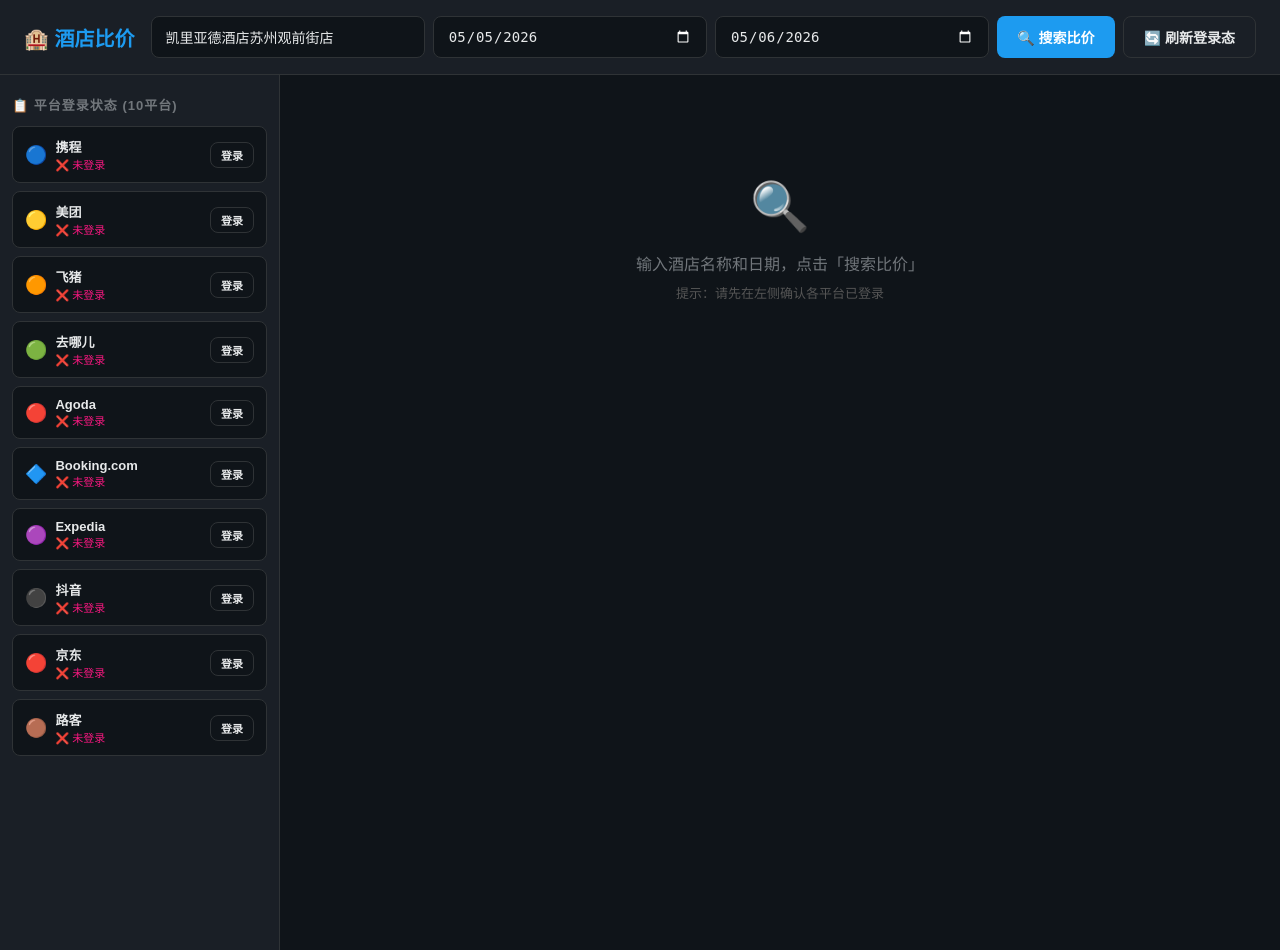
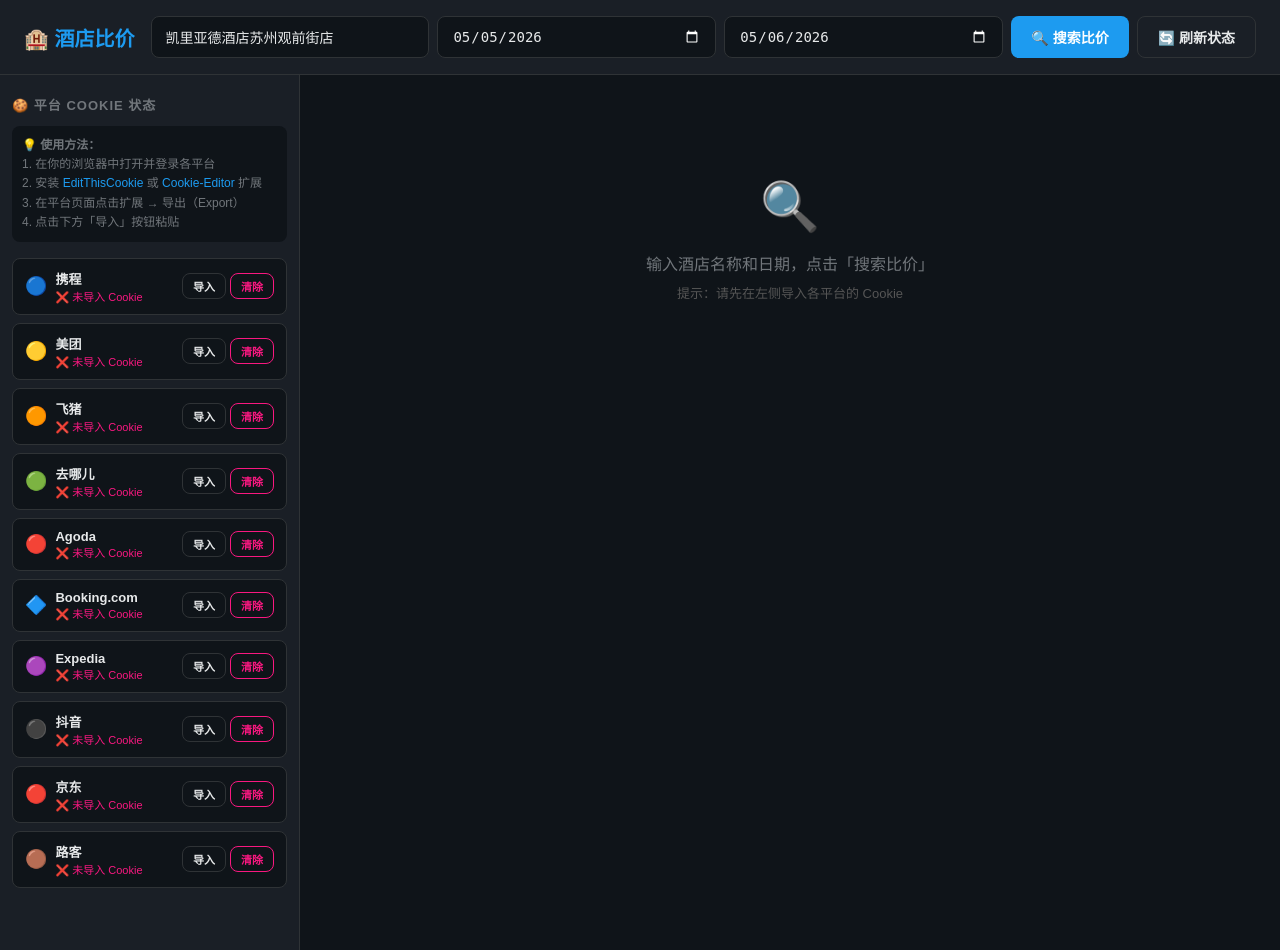
Before and after one commit to youxiao240388/hotel-compare, a Flask app: page / in a window 1280 px wide. Run offline with Flask 3, Linux system fonts and the light colour scheme.

Commit message:
Update src/web/templates/dashboard.html

```diff
--- a/src/web/templates/dashboard.html
+++ b/src/web/templates/dashboard.html
@@ -38,13 +38,21 @@
   .btn-outline { background: transparent; border: 1px solid #2f3336; color: #e7e9ea; }
   .btn-outline:hover { border-color: #1d9bf0; color: #1d9bf0; }
   .btn-small { padding: 6px 12px; font-size: 12px; }
+  .btn-danger { background: transparent; border: 1px solid #f91880; color: #f91880; }
+  .btn-danger:hover { background: rgba(249,24,128,.1); }
 
   .layout { display: flex; height: calc(100vh - 73px); }
   .sidebar {
-    width: 280px; background: #1a1f26; padding: 20px 12px;
+    width: 300px; background: #1a1f26; padding: 20px 12px;
     border-right: 1px solid #2f3336; overflow-y: auto;
   }
   .sidebar h3 { font-size: 13px; color: #71767b; margin-bottom: 12px; text-transform: uppercase; letter-spacing: 1px; }
+  .sidebar .tip {
+    font-size: 12px; color: #71767b; margin-bottom: 16px;
+    padding: 10px; background: #0f1419; border-radius: 8px;
+    line-height: 1.6;
+  }
+  .sidebar .tip a { color: #1d9bf0; text-decoration: none; }
   .platform-card {
     background: #0f1419; border: 1px solid #2f3336; border-radius: 8px;
     padding: 10px 12px; margin-bottom: 8px;
@@ -54,7 +62,8 @@
   .platform-card .info { flex: 1; min-width: 0; }
   .platform-card .name { font-size: 13px; font-weight: 600; }
   .platform-card .status { font-size: 11px; }
-  .platform-card .btn-login { padding: 4px 10px; font-size: 11px; }
+  .platform-card .actions { display: flex; gap: 4px; }
+  .platform-card .btn-cookie { padding: 4px 10px; font-size: 11px; }
   .status-ok { color: #00ba7c; }
   .status-no { color: #f91880; }
   .status-checking { color: #71767b; }
@@ -149,14 +189,21 @@
     <input type="date" id="checkinInput">
     <input type="date" id="checkoutInput">
     <button class="btn btn-primary" id="searchBtn" onclick="doSearch()">🔍 搜索比价</button>
-    <button class="btn btn-outline" id="refreshLogin" onclick="checkLoginStatus()">🔄 刷新登录态</button>
+    <button class="btn btn-outline" onclick="checkCookieStatus()">🔄 刷新状态</button>
   </div>
 </div>
 
 <div class="layout">
-  <!-- 左侧：平台登录区 -->
+  <!-- 左侧：Cookie 管理区 -->
   <div class="sidebar" id="sidebar">
-    <h3>📋 平台登录状态 (10平台)</h3>
+    <h3>🍪 平台 Cookie 状态</h3>
+    <div class="tip">
+      💡 <b>使用方法：</b><br>
+      1. 在你的浏览器中打开并登录各平台<br>
+      2. 安装 <a href="https://www.editthiscookie.com/" target="_blank">EditThisCookie</a> 或 <a href="https://cookie-editor.cgagnier.ca/" target="_blank">Cookie-Editor</a> 扩展<br>
+      3. 在平台页面点击扩展 → 导出（Export）<br>
+      4. 点击下方「导入」按钮粘贴
+    </div>
     {% for p in platforms %}
     <div class="platform-card" id="card-{{ p.id }}">
       <div class="emoji">{{ p.emoji }}</div>
@@ -164,7 +211,10 @@
         <div class="name">{{ p.name }}</div>
         <div class="status status-checking" id="status-{{ p.id }}">检测中...</div>
       </div>
-      <button class="btn btn-outline btn-login" onclick="openLogin('{{ p.id }}')">登录</button>
+      <div class="actions">
+        <button class="btn btn-outline btn-cookie" onclick="openCookieModal('{{ p.id }}', '{{ p.name }}')">导入</button>
+        <button class="btn btn-danger btn-cookie" onclick="clearCookie('{{ p.id }}')">清除</button>
+      </div>
     </div>
     {% endfor %}
   </div>
@@ -175,8 +225,32 @@
       <div class="icon">🔍</div>
       <p>输入酒店名称和日期，点击「搜索比价」</p>
       <p style="font-size:13px;margin-top:8px;color:#555">
-        提示：请先在左侧确认各平台已登录
+        提示：请先在左侧导入各平台的 Cookie
       </p>
+    </div>
+  </div>
+</div>
+
+<!-- Cookie 导入弹窗 -->
+<div class="modal-overlay" id="cookieModal">
+  <div class="modal">
+    <h3>🍪 导入 <span id="modalPlatformName"></span> Cookie</h3>
+    <label>粘贴 Cookie 内容（支持 JSON 数组 / key=value 格式）：</label>
+    <textarea id="cookieInput" placeholder='[
+  {"name": "cookie_name", "value": "cookie_value", "domain": ".example.com"},
+  ...
+]'></textarea>
+    <div class="help-text">
+      <b>支持的格式：</b>
+      <ol>
+        <li><b>EditThisCookie / Cookie-Editor 导出</b>：直接粘贴 JSON 数组</li>
+        <li><b>手动输入</b>：<code>{"name": "key", "value": "val", "domain": ".xxx.com"}</code></li>
+        <li><b>简单格式</b>：<code>key1=val1; key2=val2; ...</code></li>
+      </ol>
+    </div>
+    <div class="btn-row">
+      <button class="btn btn-outline" onclick="closeCookieModal()">取消</button>
+      <button class="btn btn-primary" id="importBtn" onclick="importCookie()">📥 导入</button>
     </div>
   </div>
 </div>
@@ -191,10 +265,12 @@ const tomorrow = new Date(today);
 tomorrow.setDate(tomorrow.getDate() + 1);
 checkoutInput.value = tomorrow.toISOString().split('T')[0];
 
-// 自动检测登录态
-checkLoginStatus();
+let currentPlatform = '';
 
-async function checkLoginStatus() {
+// 自动检测 Cookie 状态
+checkCookieStatus();
+
+async function checkCookieStatus() {
   try {
     const resp = await fetch('/api/status');
     const data = await resp.json();
@@ -202,10 +278,13 @@ async function checkLoginStatus() {
       const el = document.getElementById('status-' + plat);
       if (info.logged_in) {
         el.className = 'status status-ok';
-        el.textContent = '✅ 已登录';
+        el.textContent = `✅ ${info.cookie_count} 条 Cookie` + (info.last_modified ? ` · ${info.last_modified}` : '');
+      } else if (info.cookie_count > 0) {
+        el.className = 'status status-no';
+        el.textContent = `⚠️ ${info.expired_count}/${info.cookie_count} 条已过期`;
       } else {
         el.className = 'status status-no';
-        el.textContent = '❌ 未登录';
+        el.textContent = '❌ 未导入 Cookie';
       }
     }
   } catch(e) {
@@ -213,32 +292,67 @@ async function checkLoginStatus() {
   }
 }
 
-async function openLogin(platform) {
-  const btn = event.target;
+function openCookieModal(platform, name) {
+  currentPlatform = platform;
+  document.getElementById('modalPlatformName').textContent = name;
+  document.getElementById('cookieInput').value = '';
+  document.getElementById('cookieModal').classList.add('active');
+  document.getElementById('cookieInput').focus();
+}
+
+function closeCookieModal() {
+  document.getElementById('cookieModal').classList.remove('active');
+  currentPlatform = '';
+}
+
+// 点击弹窗外部关闭
+document.getElementById('cookieModal').addEventListener('click', function(e) {
+  if (e.target === this) closeCookieModal();
+});
+
+async function importCookie() {
+  const cookieText = document.getElementById('cookieInput').value.trim();
+  if (!cookieText) { showToast('请粘贴 Cookie 内容', true); return; }
+
+  const btn = document.getElementById('importBtn');
   btn.disabled = true;
-  btn.textContent = '打开中...';
+  btn.textContent = '⏳ 导入中...';
+
   try {
-    const resp = await fetch('/api/login', {
+    const resp = await fetch('/api/cookie/import', {
+      method: 'POST',
+      headers: {'Content-Type': 'application/json'},
+      body: JSON.stringify({platform: currentPlatform, cookies: cookieText})
+    });
+    const data = await resp.json();
+    if (data.ok) {
+      showToast(data.message);
+      closeCookieModal();
+      checkCookieStatus();
+    } else {
+      showToast(data.error || '导入失败', true);
+    }
+  } catch(e) {
+    showToast('请求失败: ' + e.message, true);
+  } finally {
+    btn.disabled = false;
+    btn.textContent = '📥 导入';
+  }
+}
+
+async function clearCookie(platform) {
+  if (!confirm('确定清除该平台的 Cookie？')) return;
+  try {
+    const resp = await fetch('/api/cookie/clear', {
       method: 'POST',
       headers: {'Content-Type': 'application/json'},
       body: JSON.stringify({platform})
     });
     const data = await resp.json();
-    if (data.ok) {
-      btn.textContent = '✅ 已打开';
-      // 5秒后重新检测
-      setTimeout(() => {
-        checkLoginStatus();
-        btn.textContent = '🔑 登录';
-        btn.disabled = false;
-      }, 5000);
-    } else {
-      btn.textContent = '❌ 失败';
-      btn.disabled = false;
-    }
+    showToast(data.message);
+    checkCookieStatus();
   } catch(e) {
-    btn.textContent = '🔑 重试';
-    btn.disabled = false;
+    showToast('清除失败: ' + e.message, true);
   }
 }
 
@@ -255,7 +369,7 @@ async function doSearch() {
   btn.textContent = '⏳ 采集中...';
 
   const main = document.getElementById('mainContent');
-  main.innerHTML = '<div class="loading"><div class="spinner"></div><p>正在多平台比价中，请稍候...</p></div>';
+  main.innerHTML = '<div class="loading"><div class="spinner"></div><p>正在多平台比价中，请稍候...</p><p style="font-size:13px;color:#555;margin-top:8px">首次采集可能需要 1-2 分钟</p></div>';
 
   try {
     const resp = await fetch('/api/compare', {
@@ -266,7 +380,7 @@ async function doSearch() {
     const data = await resp.json();
 
     if (data.error) {
-      main.innerHTML = `<div class="empty-state"><div class="icon">⚠️</div><p>${data.error}</p><p style="font-size:13px;color:#555;margin-top:8px">请确认各平台已登录后重试</p></div>`;
+      main.innerHTML = `<div class="empty-state"><div class="icon">⚠️</div><p>${data.error}</p><p style="font-size:13px;color:#555;margin-top:8px">请确认各平台 Cookie 已导入后重试</p></div>`;
     } else {
       renderResult(data);
     }
@@ -345,11 +457,10 @@ async function navigateTo(platform, url) {
     const data = await resp.json();
     showToast(data.message || `已在浏览器中打开 ${platform}`);
   } catch(e) {
-    showToast(`跳转失败: ${e.message}`);
+    showToast(`跳转失败: ${e.message}`, true);
   }
 }
 
-// 获取平台 emoji
 function getPlatformEmoji(plat) {
   const map = {
     ctrip: '🔵', meituan: '🟡', fliggy: '🟠', qunar: '🟢',
@@ -359,8 +470,7 @@ function getPlatformEmoji(plat) {
   return map[plat] || '⚪';
 }
 
-// Toast 提示
-function showToast(msg) {
+function showToast(msg, isError) {
   let toast = document.getElementById('toast');
   if (!toast) {
     toast = document.createElement('div');
@@ -369,13 +479,15 @@ function showToast(msg) {
     document.body.appendChild(toast);
   }
   toast.textContent = msg;
-  toast.classList.add('show');
-  setTimeout(() => toast.classList.remove('show'), 2500);
+  toast.className = 'toast show' + (isError ? ' error' : '');
+  setTimeout(() => toast.className = 'toast', 3000);
 }
 
-// 回车搜索
 document.getElementById('hotelInput').addEventListener('keydown', e => {
   if (e.key === 'Enter') doSearch();
+});
+document.getElementById('cookieInput').addEventListener('keydown', e => {
+  if (e.key === 'Enter' && e.ctrlKey) importCookie();
 });
 </script>
 </body>
```
Also changed, not shown: other parts of src/web/templates/dashboard.html (+31 -2 lines).
